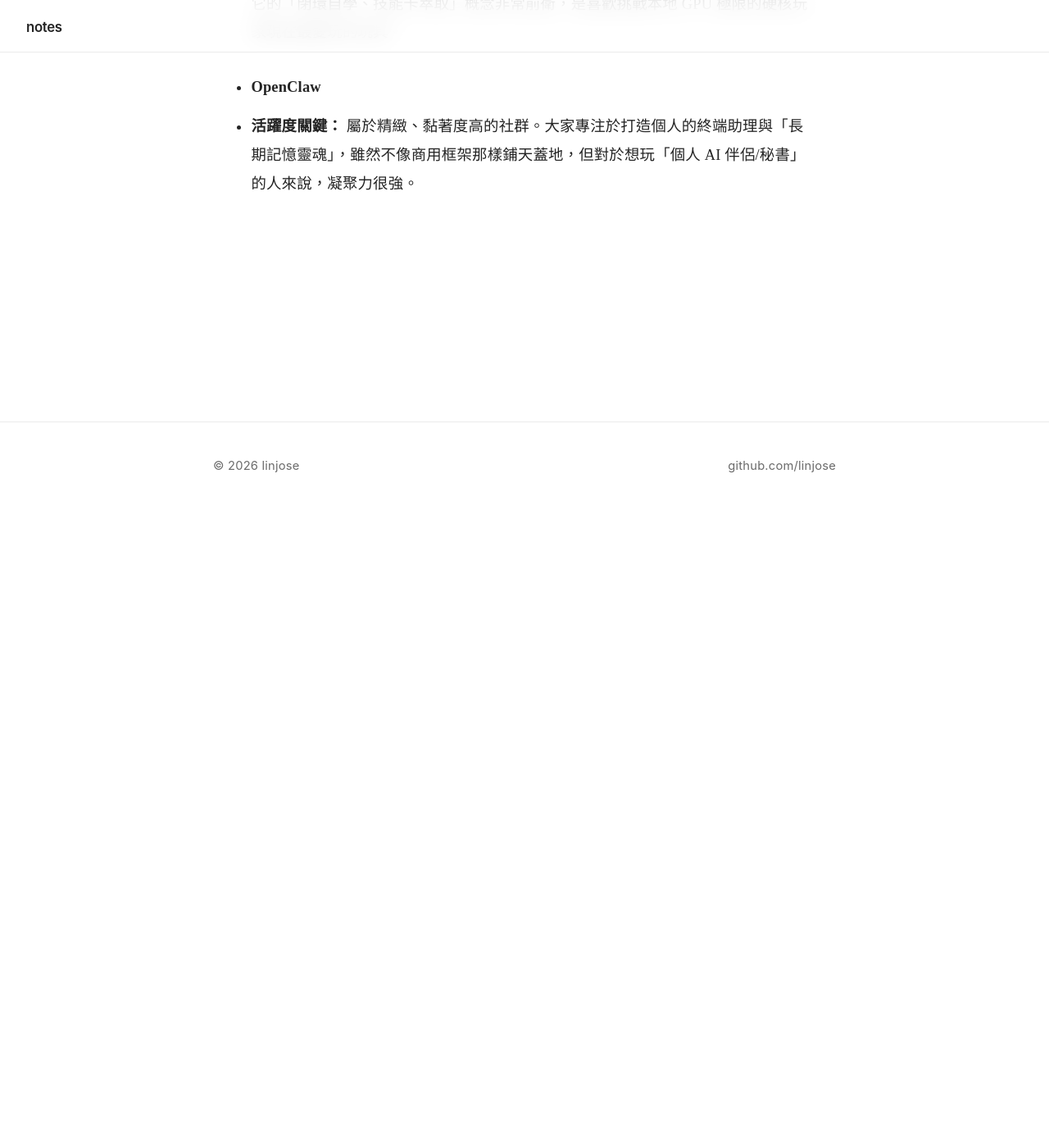
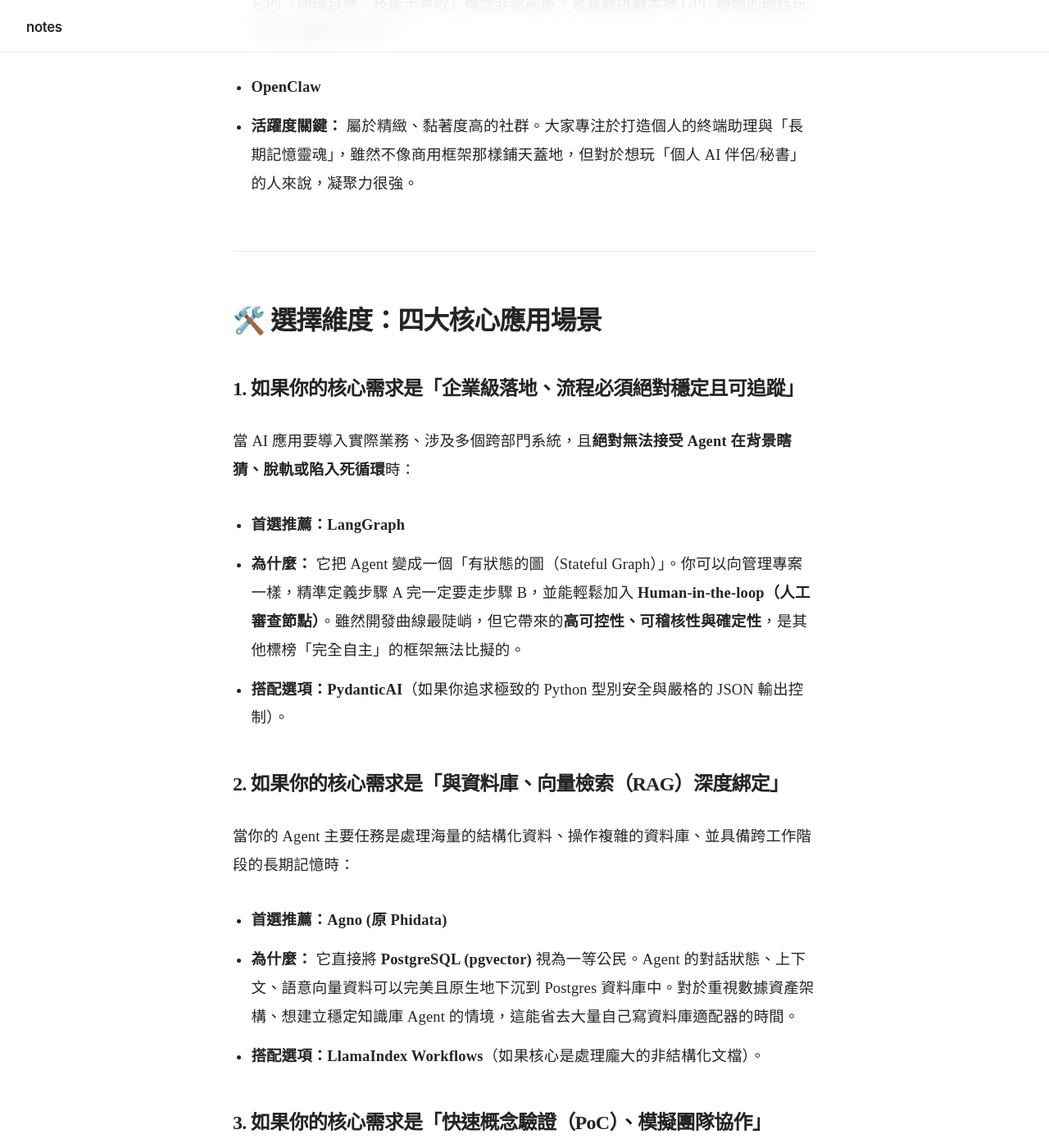
Before and after one commit to linjose/notes, a Jekyll site: the page built from _posts/2026-06-13-Agentic-AI.md, in a window 1280 px wide and 1400 px high, scrolled down 3385 px. Shown: the whole window at 82% size. Built offline with Jekyll 4.4.1, drawn with Linux system fonts in a browser that asks for light colours; our own code applies the rules of GitHub Pages for plain Markdown files; before the commit the page ends 4008 px from its top, so only the background shows below that; some of the changed text lies outside the part shown.

Commit message:
Update 2026-06-13-Agentic-AI.md

```diff
--- a/_posts/2026-06-13-Agentic-AI.md
+++ b/_posts/2026-06-13-Agentic-AI.md
@@ -65,3 +65,50 @@
 
 * **OpenClaw**
 * **活躍度關鍵：** 屬於精緻、黏著度高的社群。大家專注於打造個人的終端助理與「長期記憶靈魂」，雖然不像商用框架那樣鋪天蓋地，但對於想玩「個人 AI 伴侶/秘書」的人來說，凝聚力很強。
+
+
+---
+
+
+## 🛠️ 選擇維度：四大核心應用場景
+
+### 1. 如果你的核心需求是「企業級落地、流程必須絕對穩定且可追蹤」
+
+當 AI 應用要導入實際業務、涉及多個跨部門系統，且**絕對無法接受 Agent 在背景瞎猜、脫軌或陷入死循環**時：
+
+* **首選推薦：LangGraph**
+* **為什麼：** 它把 Agent 變成一個「有狀態的圖（Stateful Graph）」。你可以向管理專案一樣，精準定義步驟 A 完一定要走步驟 B，並能輕鬆加入 **Human-in-the-loop（人工審查節點）**。雖然開發曲線最陡峭，但它帶來的**高可控性、可稽核性與確定性**，是其他標榜「完全自主」的框架無法比擬的。
+* **搭配選項：PydanticAI**（如果你追求極致的 Python 型別安全與嚴格的 JSON 輸出控制）。
+
+### 2. 如果你的核心需求是「與資料庫、向量檢索（RAG）深度綁定」
+
+當你的 Agent 主要任務是處理海量的結構化資料、操作複雜的資料庫、並具備跨工作階段的長期記憶時：
+
+* **首選推薦：Agno (原 Phidata)**
+* **為什麼：** 它直接將 **PostgreSQL (pgvector)** 視為一等公民。Agent 的對話狀態、上下文、語意向量資料可以完美且原生地下沉到 Postgres 資料庫中。對於重視數據資產架構、想建立穩定知識庫 Agent 的情境，這能省去大量自己寫資料庫適配器的時間。
+* **搭配選項：LlamaIndex Workflows**（如果核心是處理龐大的非結構化文檔）。
+
+### 3. 如果你的核心需求是「快速概念驗證（PoC）、模擬團隊協作」
+
+當你想快速做出一個原型，用來向客戶或主管展示 AI 如何自動化完成一項複雜的企劃或多步驟任務時：
+
+* **首選推薦：CrewAI**
+* **為什麼：** 它的「角色扮演」思維極其直觀。你可以像交辦工作一樣，定義一個「分析師 Agent」和一個「資深審查員 Agent」，並直接給他們任務。它的語法親民，能讓你在最短時間內看到「多代理協作」的具體成果。
+
+### 4. 如果你的核心需求是「最大化榨乾本地 GPU/Ollama 的極限」
+
+當你受限於隱私或預算，**只能用本地的開源小模型（如 8B 到 32B）**，但又希望 Agent 不要變成智障時：
+
+* **首選推薦：Hugging Face smolagents 或 Hermes Agent**
+* **為什麼：** * `smolagents` 採用 "Code Agent" 架構，讓本地模型直接寫 Python 程式碼來呼叫工具，這比傳統強迫小模型輸出複雜 JSON 的成功率高出許多。
+* `Hermes Agent` 則具備「技能卡萃取」的自學能力，能把成功的路徑記錄下來，減少本地模型重複推理的算力浪費。
+
+
+
+---
+
+## 🎯 落地架構的三個心法建議
+
+1. **採用「適配器模式（Adapter Pattern）」：** 無論選哪個框架，請把你的「工具函數（Tools）」、核心的「Prompt 文本」和「業務邏輯」獨立寫成乾淨的 Python/TypeScript 模組。框架只負責調度。這樣未來如果 A 框架停更或不適用，你可以直接把邏輯拔起來插到 B 框架上。
+2. **串接本地 Ollama 的模型選擇：** 跑 Agent 任務時，請放棄通用型小模型，優先選擇有專門優化過 **Tool Calling** 或 **Coder** 的版本（例如 `Qwen-2.5-Coder-32B` 或 `Llama-3-8B-Instruct`），Agent 的運行成功率會翻倍。
+3. **技術棧優先：** 如果團隊成員都是前端或 Node.js 背景，不要硬啃 Python 框架，直接選 **Mastra** 會有最高的工程生產力。
```
